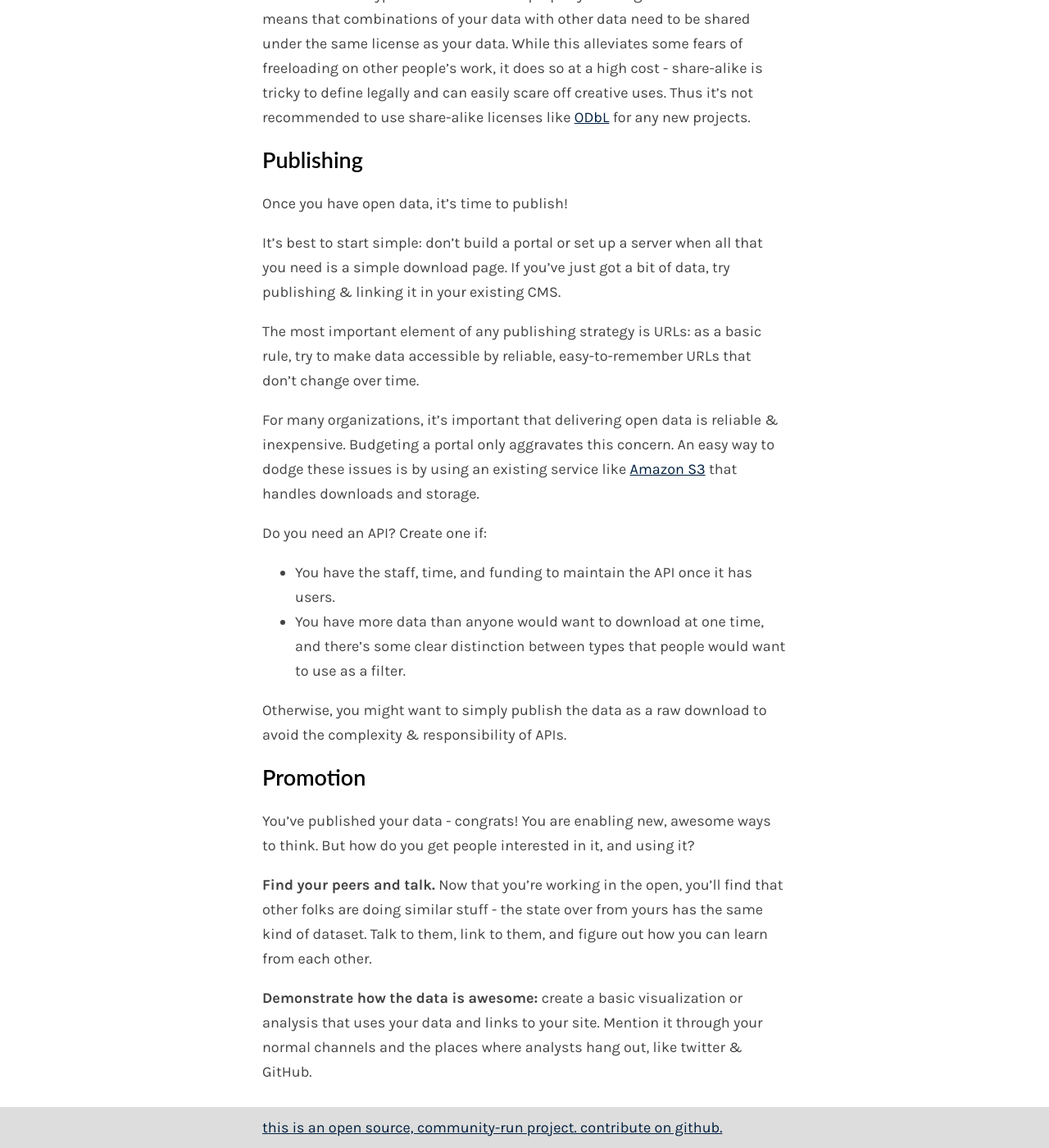
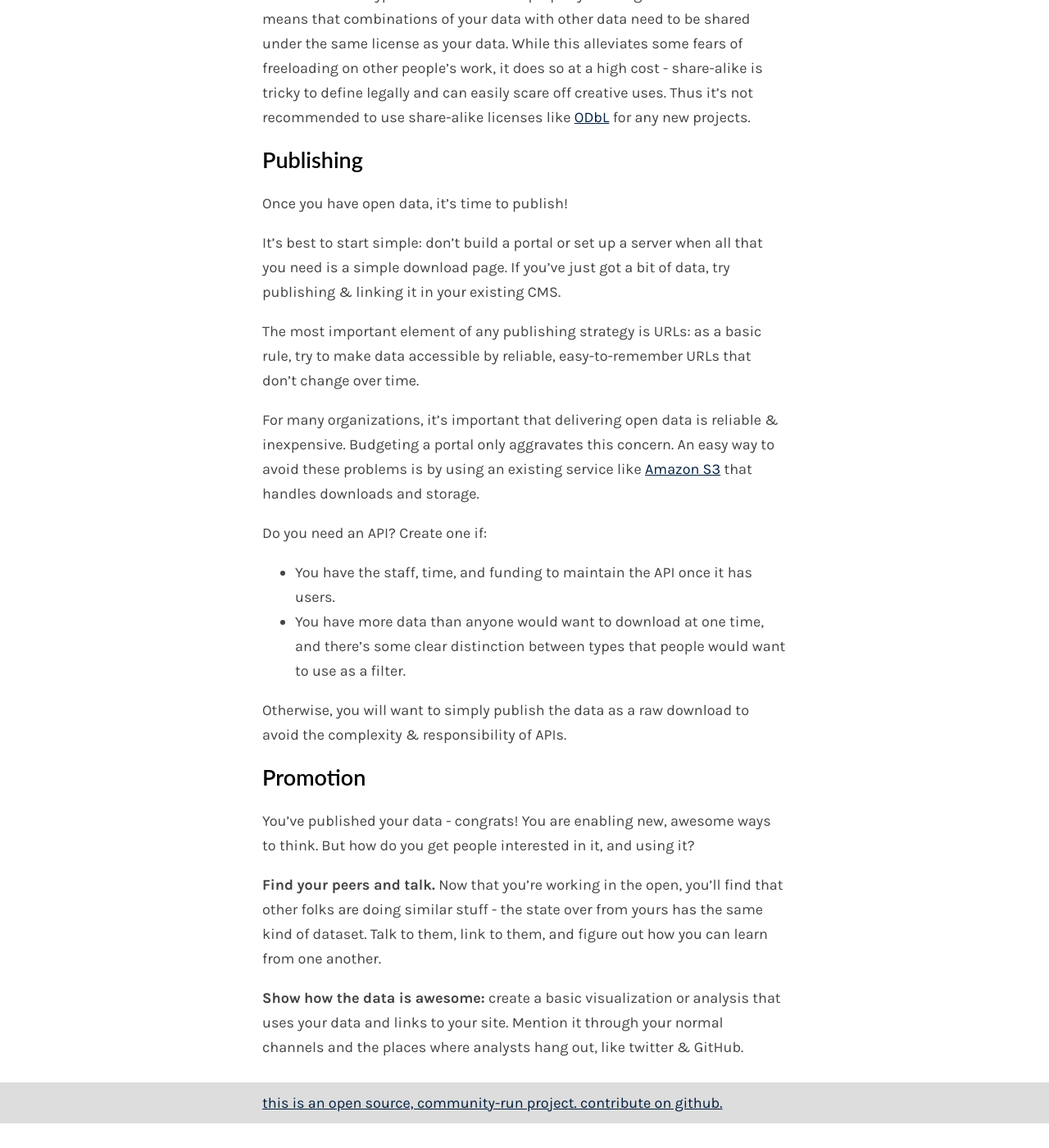
Before and after one commit to tmcw/simpleopendata, a Jekyll site: the page built from index.md, in a window 1280 px wide and 1400 px high, scrolled down 2634 px. Shown: the whole window at 82% size. Built offline with Jekyll 4.4.1, drawn with Linux system fonts in a browser that asks for light colours; Markdown is read by kramdown in place of the engine named in the settings; after the commit the page ends 4004 px from its top, so only the background shows below that; some of the changed text lies outside the part shown.

Commit message:
nitpickify

```diff
--- a/index.md
+++ b/index.md
@@ -16,13 +16,13 @@
 
 ## Use Open Formats
 
-Having a wider audience means changing your expectations for how they'll use data. You might use a particular operating system and software, and even have a site license for software - but others don't, and software can be prohibitively expensive. Why bother making data free if it costs thousands of dollars to open the file?
+Having a wider audience means changing your expectations for how they'll use data. You use a particular operating system and software, and even have a site license for software - but others don't, and software can be prohibitively expensive. Why bother making data free if it costs thousands of dollars to open the file?
 
 Luckily there are many simple, open formats that are supported widely, by commercial and free products and across operating systems.
 
 ### Text
 
-**Avoid publishing text as Microsoft Word files.** There are multiple incompatible versions of the format and they are read inconsistently outside of Microsoft products.
+**Avoid publishing text as Microsoft Word files.** There are multiple incompatible versions of the format and they are read inconsistently outside Microsoft's products.
 
 **Publishing text as PDF is okay.** But remember that some of the purported benefits of PDF are myths: it is easily possible to edit any PDF file, so the files aren't any more tamper-proof than any other format.
 
@@ -68,19 +68,19 @@
 
 The most important element of any publishing strategy is URLs: as a basic rule, try to make data accessible by reliable, easy-to-remember URLs that don't change over time.
 
-For many organizations, it's important that delivering open data is reliable & inexpensive. Budgeting a portal only aggravates this concern. An easy way to dodge these issues is by using an existing service like [Amazon S3](http://aws.amazon.com/s3/) that handles downloads and storage.
+For many organizations, it's important that delivering open data is reliable & inexpensive. Budgeting a portal only aggravates this concern. An easy way to avoid these problems is by using an existing service like [Amazon S3](http://aws.amazon.com/s3/) that handles downloads and storage.
 
 Do you need an API? Create one if:
 
 * You have the staff, time, and funding to maintain the API once it has users.
 * You have more data than anyone would want to download at one time, and there's some clear distinction between types that people would want to use as a filter.
 
-Otherwise, you might want to simply publish the data as a raw download to avoid the complexity & responsibility of APIs.
+Otherwise, you will want to simply publish the data as a raw download to avoid the complexity & responsibility of APIs.
 
 ## Promotion
 
 You've published your data - congrats! You are enabling new, awesome ways to think. But how do you get people interested in it, and using it?
 
-**Find your peers and talk.** Now that you're working in the open, you'll find that other folks are doing similar stuff - the state over from yours has the same kind of dataset. Talk to them, link to them, and figure out how you can learn from each other.
+**Find your peers and talk.** Now that you're working in the open, you'll find that other folks are doing similar stuff - the state over from yours has the same kind of dataset. Talk to them, link to them, and figure out how you can learn from one another.
 
-**Demonstrate how the data is awesome:** create a basic visualization or analysis that uses your data and links to your site. Mention it through your normal channels and the places where analysts hang out, like twitter & GitHub.
+**Show how the data is awesome:** create a basic visualization or analysis that uses your data and links to your site. Mention it through your normal channels and the places where analysts hang out, like twitter & GitHub.
```
Also changed, not shown: other parts of index.md (+3 -3 lines).
